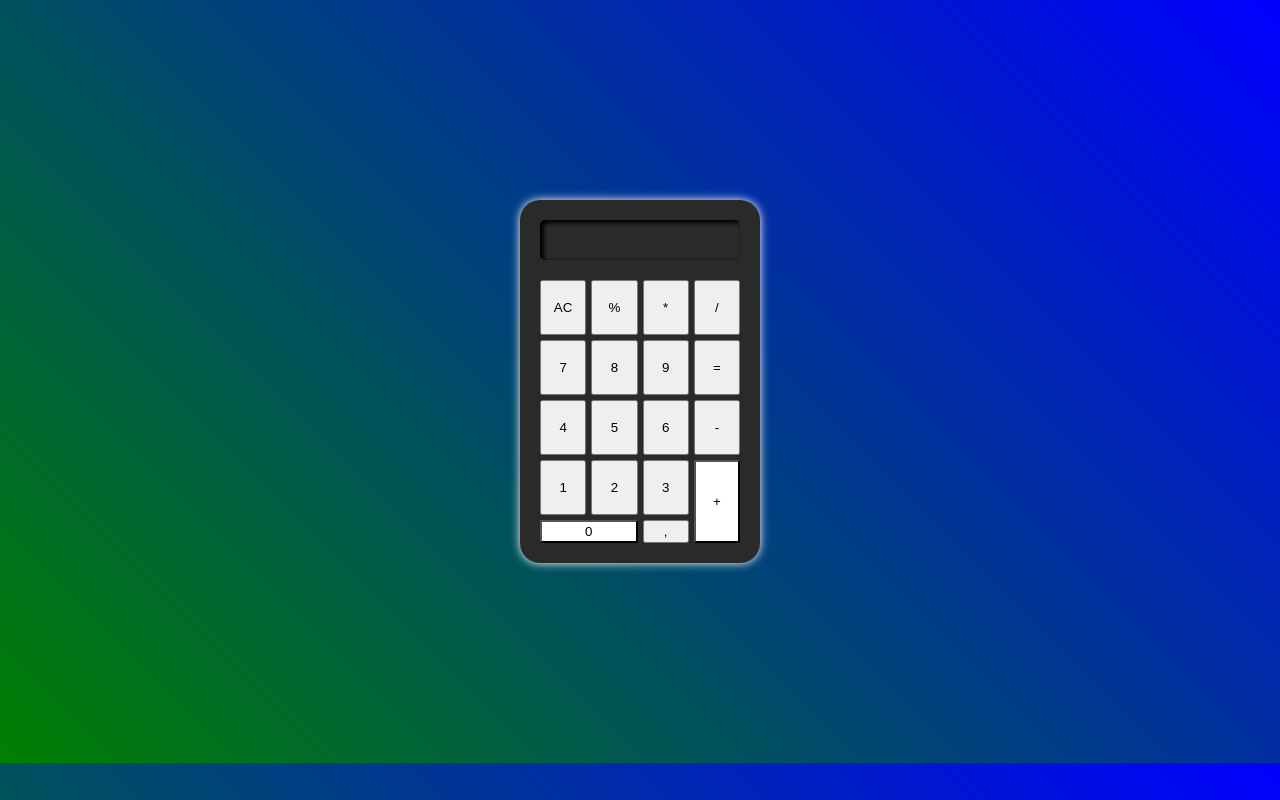
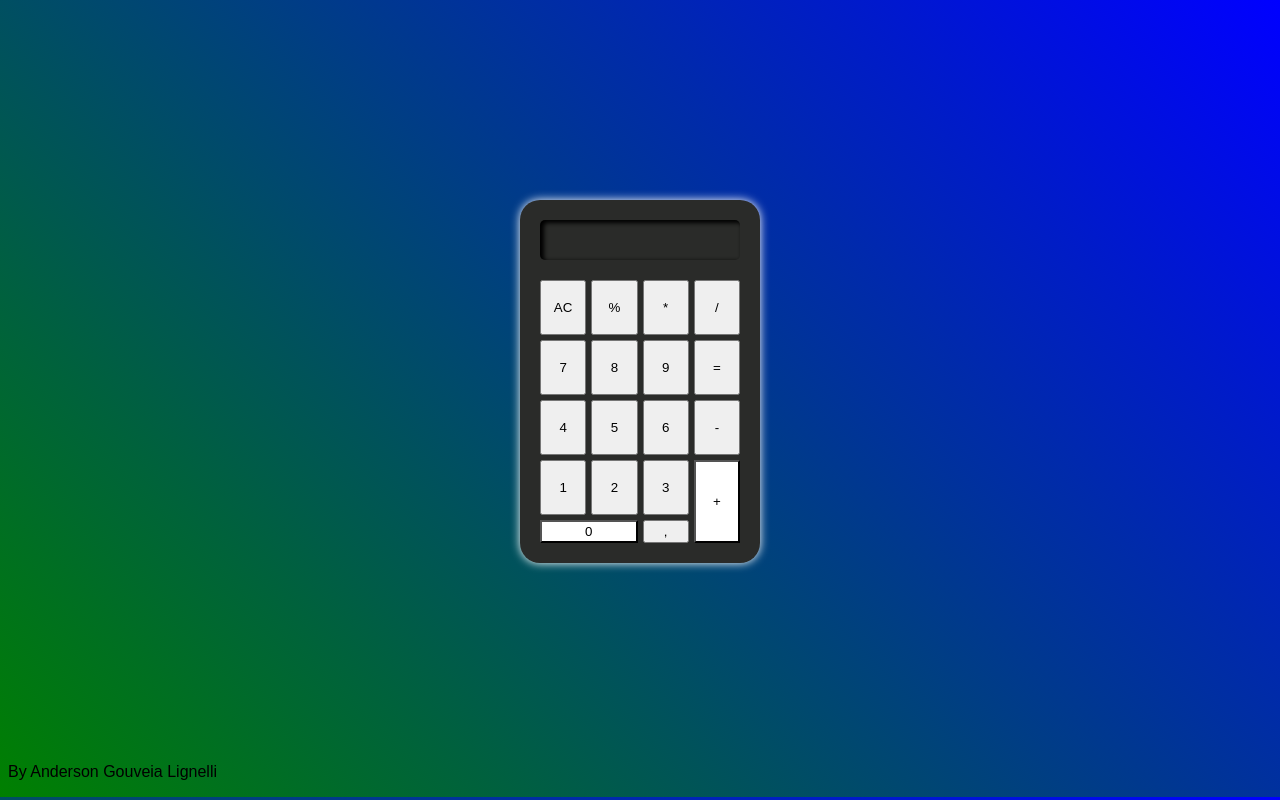
Before and after one commit to AndersonGL/Calculadora, a plain HTML site: page index.html in a window 1280 px wide. Drawn offline with Linux system fonts and the light colour scheme.

Commit message:
Update index.html

```diff
--- a/index.html
+++ b/index.html
@@ -38,6 +38,10 @@
 
 	</div>
 
+	<div>
+		<p> By Anderson Gouveia Lignelli</p>
+	</div>
+
 <script src="./main.js"></script>
 </body>
 </html>
```
